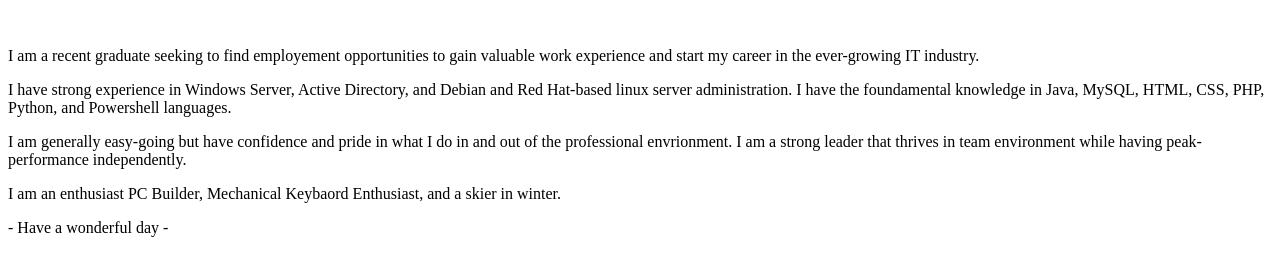
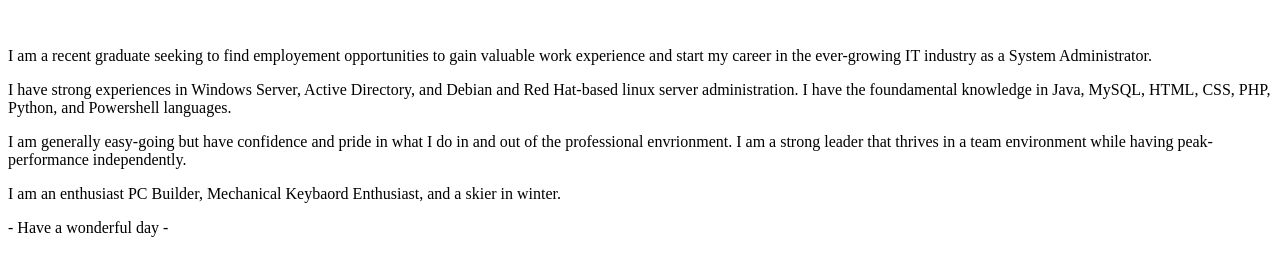
Before and after one commit to kenskim/kenskim.github.io, a plain HTML site: page HTML/AboutMe.html in a window 1280 px wide. Shown: the part 150-426 px from the top of the page. Drawn offline with Linux system fonts and the light colour scheme.

Commit message:
minor changes

```diff
--- a/HTML/AboutMe.html
+++ b/HTML/AboutMe.html
@@ -28,9 +28,9 @@
 	<h1>A little bit about me...!</h1>
 	<div class="aboutme">
 	<p>My name is Kenneth Kim and I am aspiring to become a System Administrator. </p><br>
-	<p>I am a recent graduate seeking to find employement opportunities to gain valuable work experience and start my career in the ever-growing IT industry.</p>
-    <p>I have strong experience in Windows Server, Active Directory, and Debian and Red Hat-based linux server administration. I have the foundamental knowledge in Java, MySQL, HTML, CSS, PHP, Python, and Powershell languages.</p>
-    <p>I am generally easy-going but have confidence and pride in what I do in and out of the professional envrionment. I am a strong leader that thrives in team environment while having peak-performance independently.  </p>
+	<p>I am a recent graduate seeking to find employement opportunities to gain valuable work experience and start my career in the ever-growing IT industry as a System Administrator.</p>
+    <p>I have strong experiences in Windows Server, Active Directory, and Debian and Red Hat-based linux server administration. I have the foundamental knowledge in Java, MySQL, HTML, CSS, PHP, Python, and Powershell languages.</p>
+    <p>I am generally easy-going but have confidence and pride in what I do in and out of the professional envrionment. I am a strong leader that thrives in a team environment while having peak-performance independently.  </p>
     <p>I am an enthusiast PC Builder, Mechanical Keybaord Enthusiast, and a skier in winter. </p>
 </article>
 
```
Also changed, not shown: HTML/Projects.html (+1 -1 lines).
